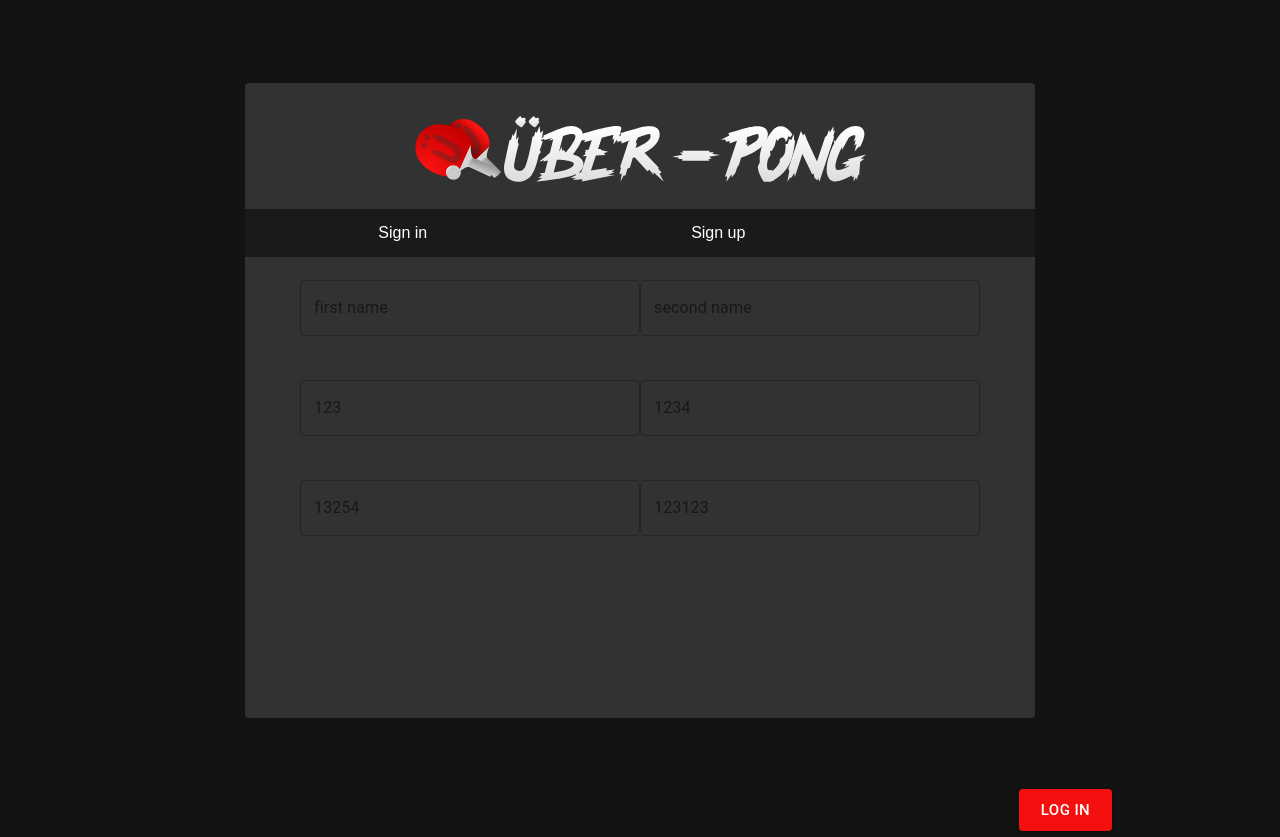
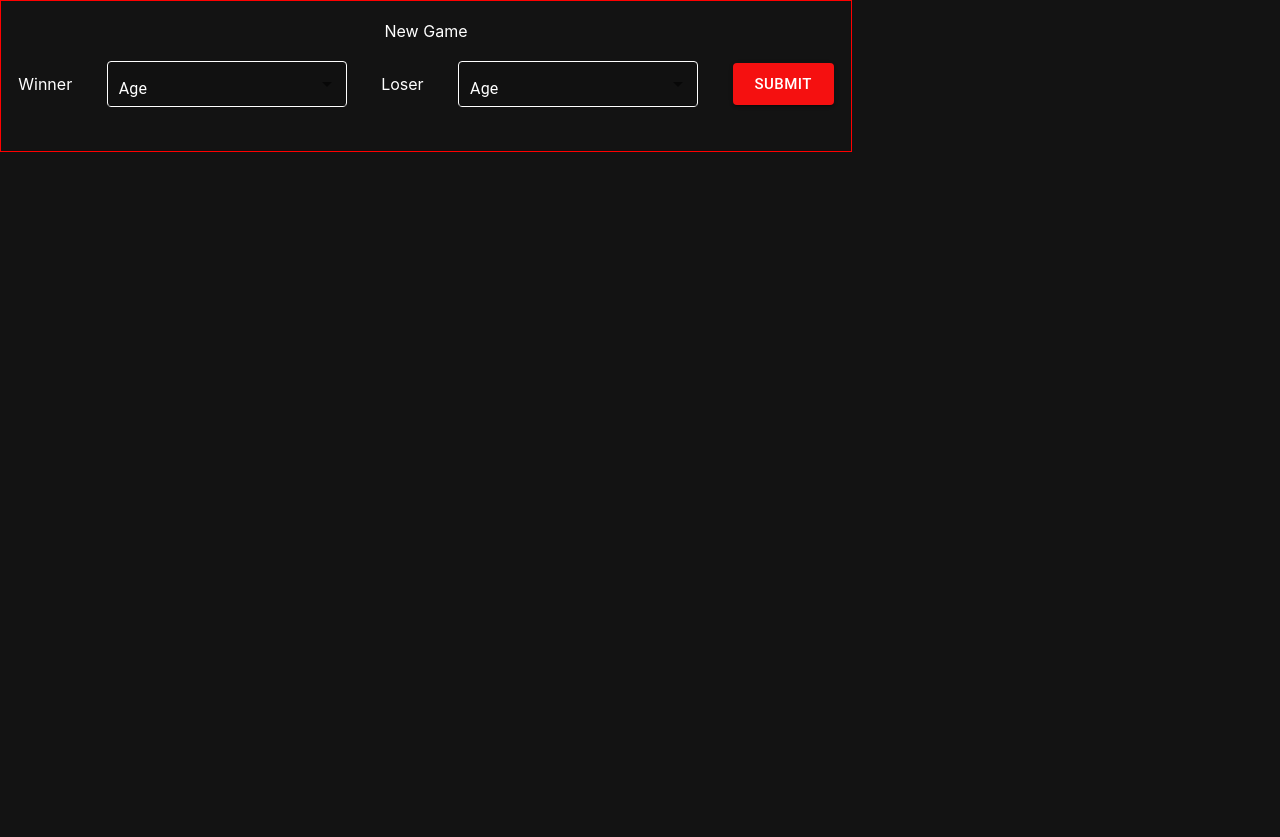
Before and after one commit to Ellerage/tennis-rating, a React (Create React App) app in the folder web/: page /login in a window 1280 px wide. After the commit the page ends 800 px from the top, so only its background shows below. Built offline with nearby package versions, Linux system fonts and the light colour scheme.

Commit message:
feat(web): add register page

```diff
--- a/web/package.json
+++ b/web/package.json
@@ -12,9 +12,11 @@
     "@types/react": "^17.0.0",
     "@types/react-dom": "^17.0.0",
     "@types/react-router-dom": "^5.1.7",
+    "@types/styled-components": "^5.1.7",
     "react": "^17.0.1",
     "react-dom": "^17.0.1",
     "react-scripts": "4.0.3",
+    "styled-components": "^5.2.1",
     "typescript": "^4.1.2",
     "web-vitals": "^1.0.1"
   },
--- a/web/src/App.tsx
+++ b/web/src/App.tsx
@@ -4,6 +4,7 @@ import "./App.css";
 import { ThemeProvider, createMuiTheme } from "@material-ui/core";
 import { AppRouter } from "./route/app-router";
 import { RegisterPage } from "./register/register-page";
+import { NewGame } from "./ui/new-game";
 function App() {
   const theme = createMuiTheme({
     palette: {
@@ -18,8 +19,10 @@ function App() {
   return (
     <ThemeProvider theme={theme}>
       <div className="App">
-        {/* <AppRouter> */}
-        <RegisterPage />
+        {/* <LoginPage /> */}
+        {/* <AppRouter /> */}
+        {/* <RegisterPage /> */}
+        <NewGame />
         {/* </AppRouter> */}
       </div>
     </ThemeProvider>
--- a/web/src/register/register-page.tsx
+++ b/web/src/register/register-page.tsx
@@ -25,55 +25,63 @@ export const RegisterPage = () => {
         >
           <ButtonStyle text="Sign in" />
           <ButtonStyle text="Sign up" isActive={true} />
-          <Box position="absolute" top="280px">
+        </Box>
+        <Box display="flex" justifyContent="center" marginTop="20px">
+          <Box display="flex" width="710px" flexWrap="wrap">
+            <Box margin="10px">
               <TextField
                 id="outlined-basic"
-              label="first name"
+                label="First name"
                 variant="outlined"
                 color="secondary"
-              style={{ width: "340px", color: "white" }}
+                style={{ width: "340px", color: "white", marginRight: "5px" }}
               />
               <TextField
                 id="outlined-basic"
-              label="second name"
+                label="E-mail"
                 variant="outlined"
                 color="secondary"
-              style={{ width: "340px", color: "white" }}
+                style={{ width: "340px", color: "white", marginLeft: "5px" }}
               />
             </Box>
-          <Box position="absolute" top="380px">
+            <Box margin="10px">
               <TextField
                 id="outlined-basic"
-              label="123"
+                label="Second name"
                 variant="outlined"
                 color="secondary"
-              style={{ width: "340px", color: "white" }}
+                style={{ width: "340px", color: "white", marginRight: "5px" }}
               />
               <TextField
                 id="outlined-basic"
-              label="1234"
+                label="Password"
                 variant="outlined"
                 color="secondary"
-              style={{ width: "340px", color: "white" }}
+                style={{ width: "340px", color: "white", marginLeft: "5px" }}
               />
             </Box>
-          <Box position="absolute" top="480px">
+            <Box margin="10px">
               <TextField
                 id="outlined-basic"
-              label="13254"
+                label="Aka"
                 variant="outlined"
                 color="secondary"
-              style={{ width: "340px", color: "white" }}
+                style={{ width: "340px", color: "white", marginRight: "5px" }}
               />
               <TextField
                 id="outlined-basic"
-              label="123123"
+                label="Password confirmation"
                 variant="outlined"
                 color="secondary"
-              style={{ width: "340px", color: "white" }}
+                style={{ width: "340px", color: "white", marginLeft: "5px" }}
               />
             </Box>
-          <Box position="relative" top="580px" left="110px">
+            <Box
+              width="700px"
+              display="flex"
+              justifyContent="flex-end"
+              marginTop="20px"
+            >
               <Button variant="contained" color="secondary" size="large">
                 LOG IN
               </Button>
@@ -81,5 +89,6 @@ export const RegisterPage = () => {
           </Box>
         </Box>
       </Box>
+    </Box>
   );
 };
--- a/web/src/ui/button.tsx
+++ b/web/src/ui/button.tsx
@@ -16,6 +16,7 @@ export const ButtonStyle = ({ text, props, isActive }: Props): ReactElement => {
         color: "white",
         fontSize: "16px",
         background: "#1A1A1A",
+        borderBottom: isActive ? "1px solid red" : "none",
       }}
     >
       {text}
--- /dev/null
+++ b/web/src/ui/new-game.tsx
@@ -0,0 +1,80 @@
+import React from "react";
+import { Box, FormControl, InputLabel, Button } from "@material-ui/core";
+import Select from "@material-ui/core/Select";
+import styled from "styled-components";
+
+const StyledInputLabel = styled(InputLabel)`
+  color: white;
+`;
+
+const StyledSelect = styled(Select)`
+  border: 1px solid white;
+  width: 240px;
+  height: 46px;
+  border-radius: 4px;
+`;
+export const NewGame = () => {
+  return (
+    <Box width="850px" height="150px" border="1px solid red">
+      <Box
+        display="flex"
+        justifyContent="center"
+        color="white"
+        marginTop="20px"
+      >
+        New Game
+      </Box>
+      <Box
+        display="flex"
+        justifyContent="space-around"
+        color="white"
+        alignItems="center"
+        marginTop="20px"
+      >
+        Winner
+        <FormControl variant="filled">
+          <StyledInputLabel htmlFor="filled-age-native-simple">
+            Age
+          </StyledInputLabel>
+          <StyledSelect
+            native
+            value={"max"}
+            inputProps={{
+              name: "age",
+              id: "filled-age-native-simple",
+              border: "1px solid white",
+            }}
+          >
+            <option aria-label="None" value="" />
+            <option value={10}>Ten</option>
+            <option value={20}>Twenty</option>
+            <option value={30}>Thirty</option>
+          </StyledSelect>
+        </FormControl>
+        Loser
+        <FormControl variant="filled">
+          <StyledInputLabel htmlFor="filled-age-native-simple">
+            Age
+          </StyledInputLabel>
+          <StyledSelect
+            native
+            value={"max"}
+            inputProps={{
+              name: "age",
+              id: "filled-age-native-simple",
+              border: "1px solid white",
+            }}
+          >
+            <option aria-label="None" value="" />
+            <option value={10}>Ten</option>
+            <option value={20}>Twenty</option>
+            <option value={30}>Thirty</option>
+          </StyledSelect>
+        </FormControl>
+        <Button variant="contained" color="secondary" size="large">
+          SUBMIT
+        </Button>
+      </Box>
+    </Box>
+  );
+};
```
Also changed, not shown: web/src/login/login-page.tsx (+4 -4 lines), web/tsconfig.json (+9 -3 lines), 1 other file (tests, documents, lock files or other folders). Lines whose indentation alone changed are shown as unchanged.
